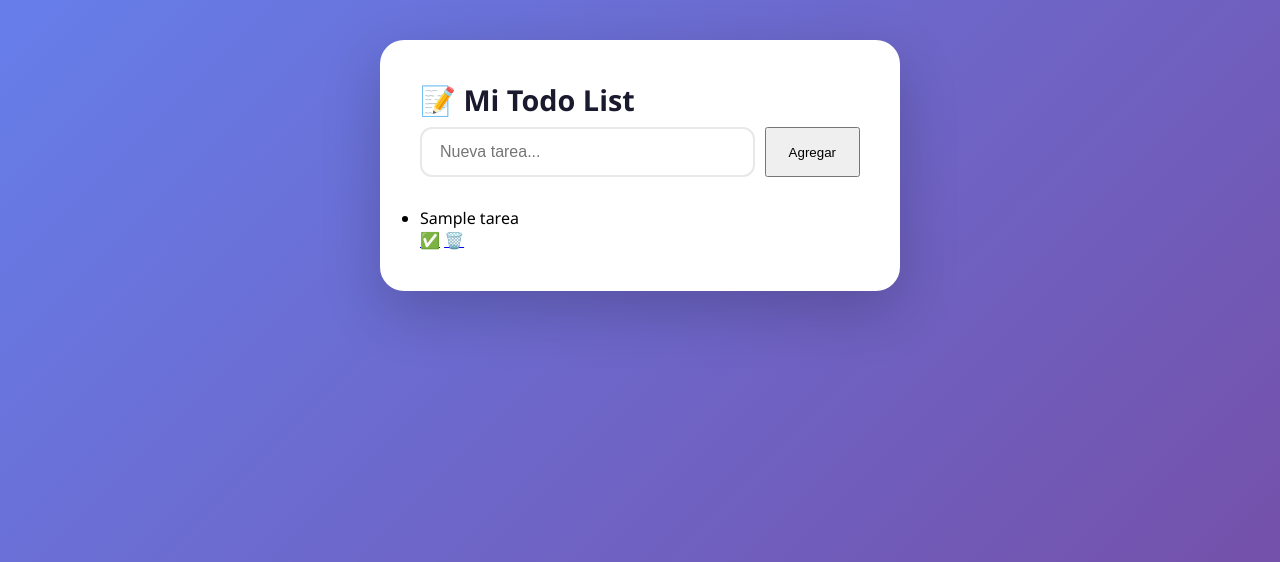
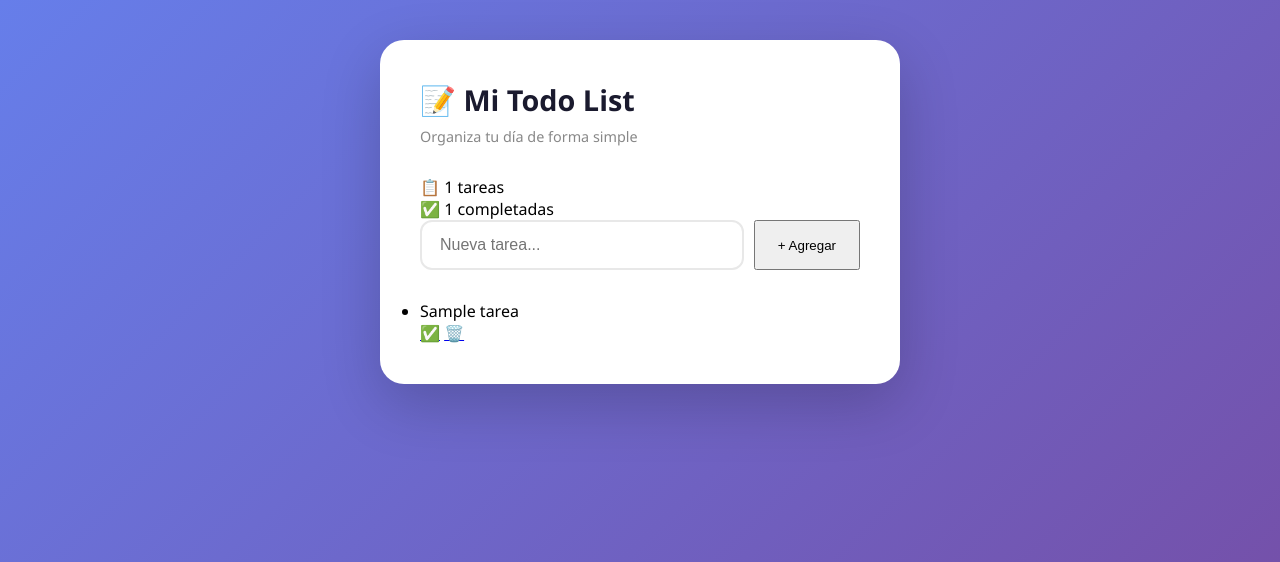
Before and after one commit to dc-crypto/cotizador-pyme, a Flask app: template templates/index.html in a window 1280 px wide. Shown: the top 562 px of the page. Run offline with Flask 3, Linux system fonts and the light colour scheme; the template is opened without the code that fills it: most values are stand-ins (such as "Sample title", 1, 10 or a date in 2020).

Commit message:
fix2 css

```diff
--- a/templates/index.html
+++ b/templates/index.html
@@ -7,29 +7,35 @@
     <link rel="stylesheet" href="{{ url_for('static', filename='style.css') }}">
 </head>
 <body>
-
     <div class="container">
         <h1>📝 Mi Todo List</h1>
+        <p class="subtitulo">Organiza tu día de forma simple</p>
 
-        <!-- Formulario para agregar -->
+        <div class="stats">
+            <div class="stat">📋 {{ tareas|length }} tareas</div>
+            <div class="stat">✅ {{ tareas|selectattr('completada')|list|length }} completadas</div>
+        </div>
+
         <form action="/agregar" method="POST">
             <input type="text" name="titulo" placeholder="Nueva tarea..." required>
-            <button type="submit">Agregar</button>
+            <button type="submit">+ Agregar</button>
         </form>
 
-        <!-- Lista de tareas -->
         <ul>
+            {% if tareas %}
                 {% for tarea in tareas %}
                 <li class="{{ 'completada' if tarea.completada else '' }}">
-                <span>{{ tarea.titulo }}</span>
+                    <span class="tarea-texto">{{ tarea.titulo }}</span>
                     <div class="acciones">
-                    <a href="/completar/{{ tarea.id }}">✅</a>
-                    <a href="/eliminar/{{ tarea.id }}">🗑️</a>
+                        <a href="/completar/{{ tarea.id }}" title="Completar">✅</a>
+                        <a href="/eliminar/{{ tarea.id }}" title="Eliminar" onclick="return confirm('¿Eliminar esta tarea?')">🗑️</a>
                     </div>
                 </li>
                 {% endfor %}
+            {% else %}
+                <div class="empty">No hay tareas aún. ¡Agrega una! 🚀</div>
+            {% endif %}
         </ul>
     </div>
-
 </body>
 </html>
```
Lines whose indentation alone changed are shown as unchanged.
